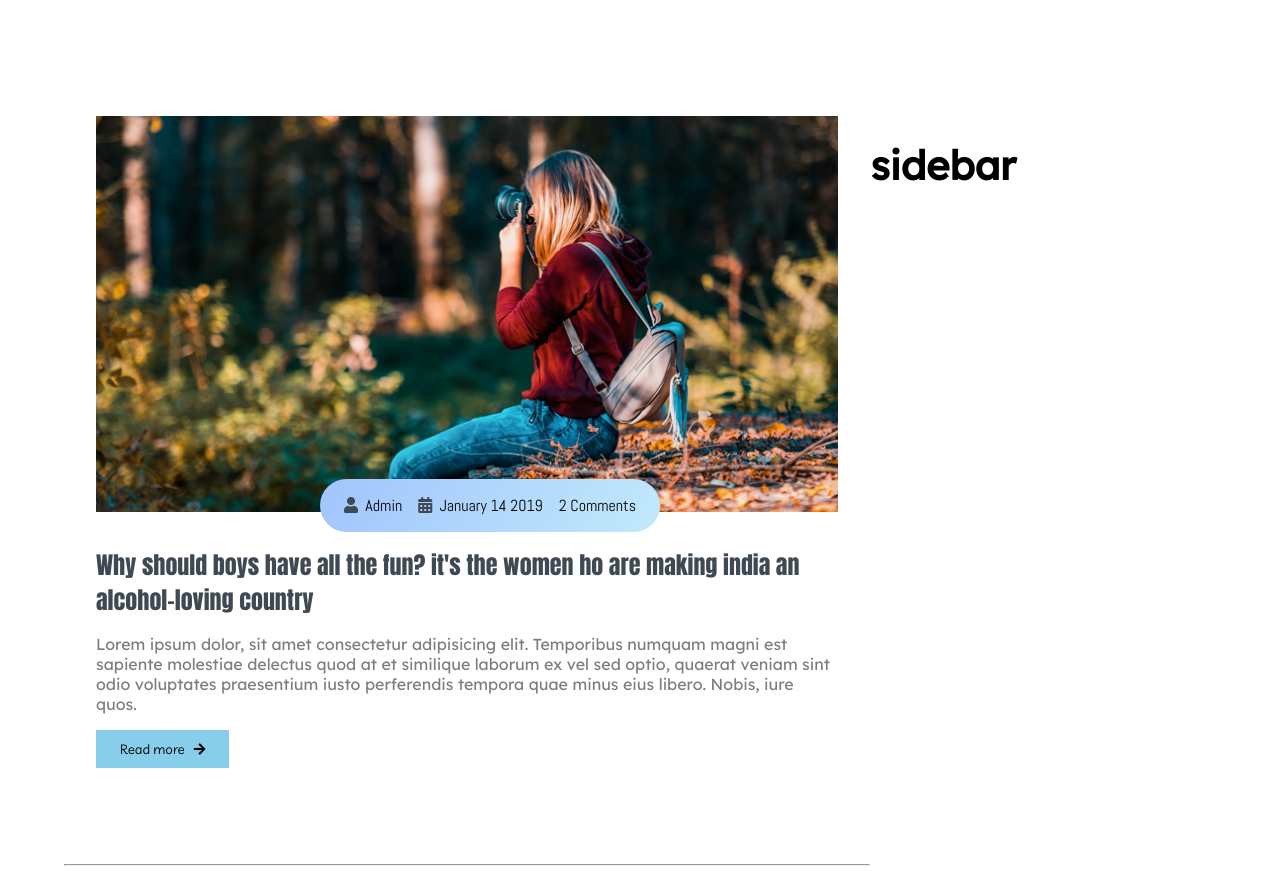
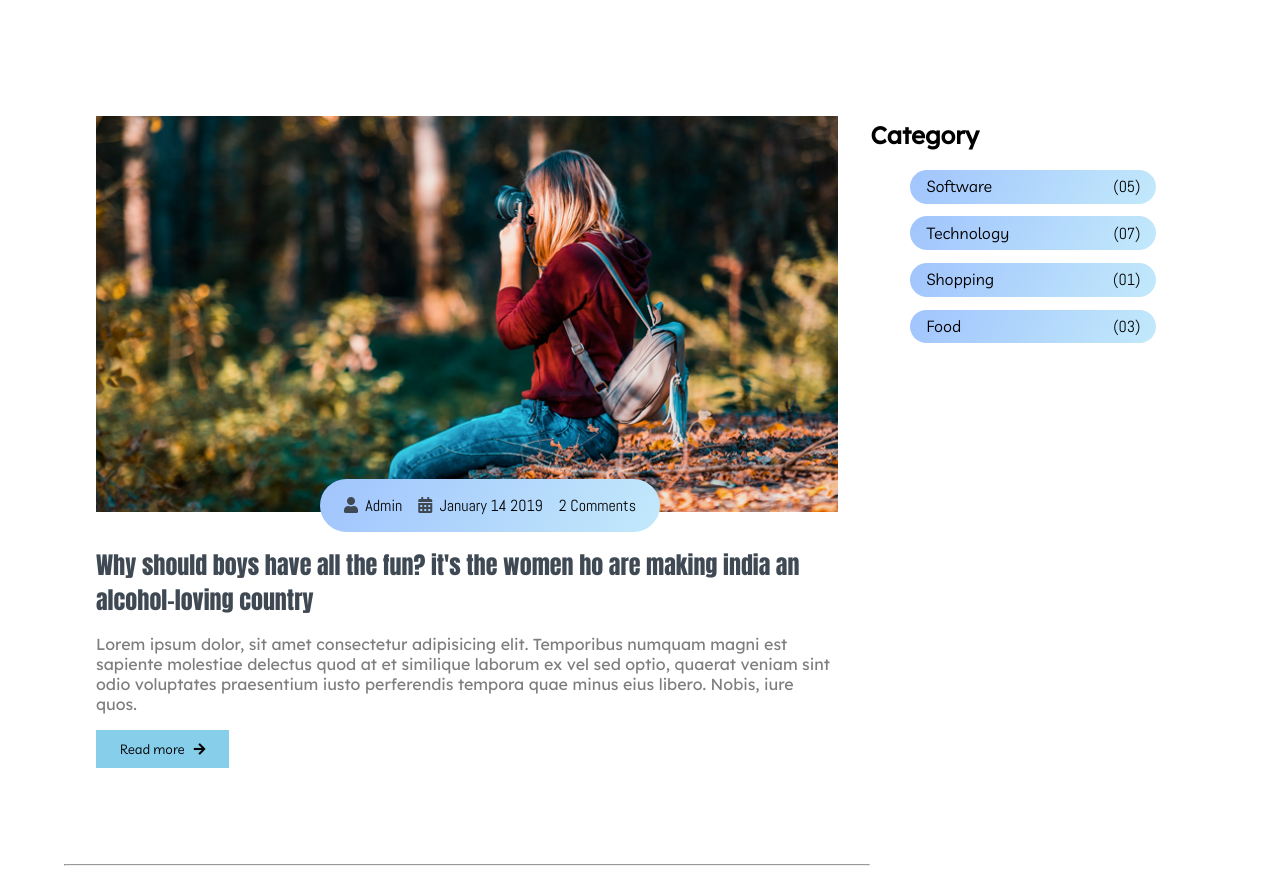
Before and after one commit to yagoubigithub/blooger, a plain HTML site: page index.html in a window 1280 px wide. Shown: the part 1820-2691 px from the top of the page. Drawn offline with Linux system fonts and the light colour scheme.

Commit message:
category

```diff
--- a/css/style.css
+++ b/css/style.css
@@ -321,6 +321,27 @@ main .post-content .post-title a{
 /*------X-----------Site content----------X----------------*/
 
 
+/*------------------Sidebar----------------------------*/
+
+.site-content > .sidebar .category-list{
+  font-family: var(--Livvic);
+}
+.site-content > .sidebar .category-list .list-items{
+  background: var(--sky);
+  padding: .4rem 1rem ;
+  margin:.8rem 0;
+  border-radius: 3rem;
+  width :70%;
+  display: flex;
+  justify-content: space-between;
+
+}
+
+.site-content > .sidebar .category-list .list-items a{
+  color : black;
+}
+
+/*------X-----------Sidebar----------X----------------*/
 
 
 /*---------X-------Main content ------X--------*/
--- a/index.html
+++ b/index.html
@@ -250,8 +250,29 @@
                <a href="#"><i class="fas fa-chevron-right"></i></a>
            </div>
         </div>
-        <aside class="asidebar">
-            <h1>sidebar</h1>
+        <aside class="sidebar">
+
+            <div class="category">
+              <h2>Category</h2>
+              <ul class="category-list">
+                  <li class="list-items">
+                      <a href="#">Software</a>
+                      <span>(05)</span>
+                  </li>
+                  <li class="list-items">
+                      <a href="#">Technology</a>
+                      <span>(07)</span>
+                  </li>
+                  <li class="list-items">
+                      <a href="#">Shopping</a>
+                      <span>(01)</span>
+                  </li>
+                  <li class="list-items">
+                      <a href="#">Food</a>
+                      <span>(03)</span>
+                  </li>
+              </ul>
+            </div>
         </aside>
     </div>
 </section>
```
